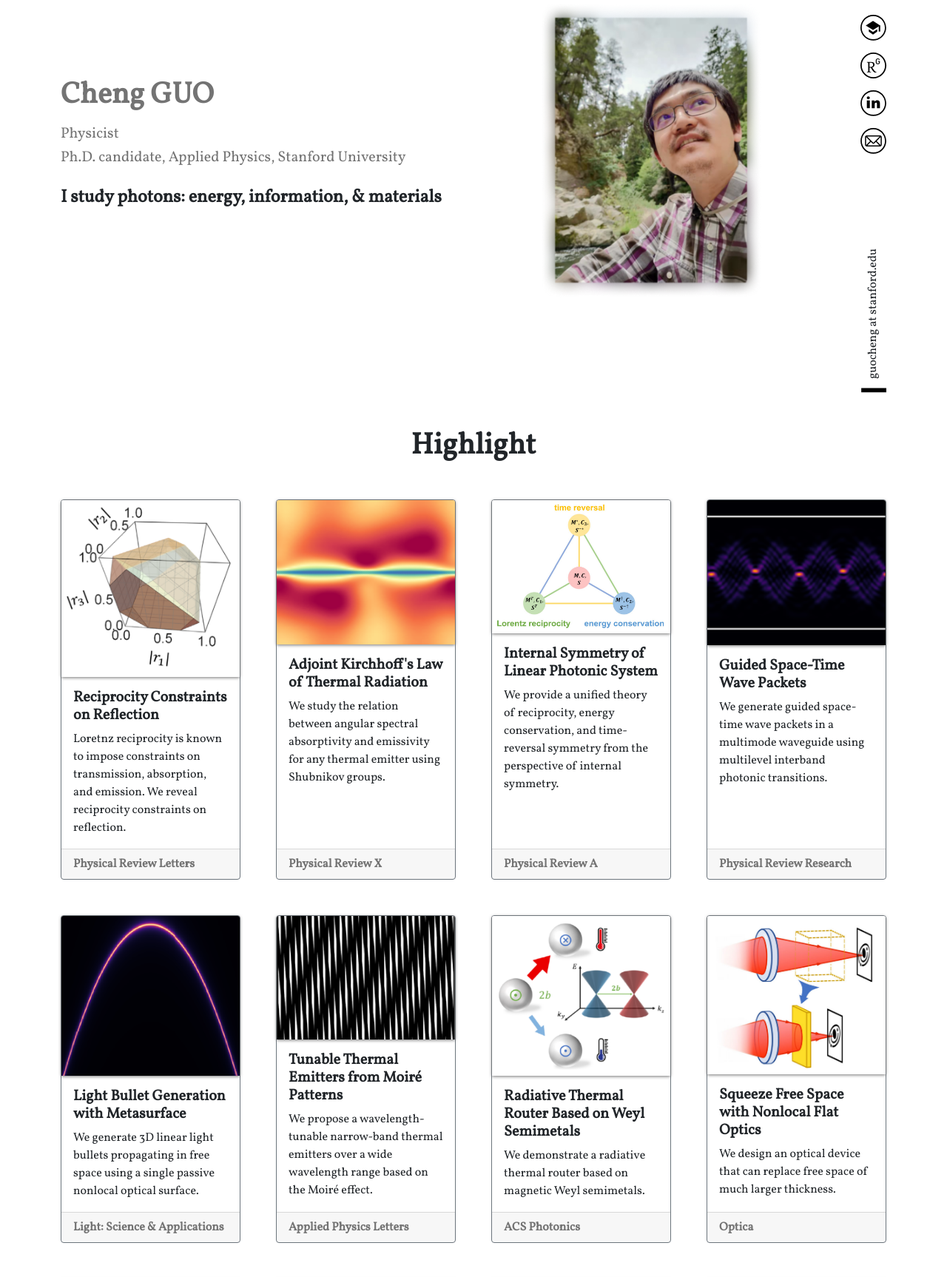
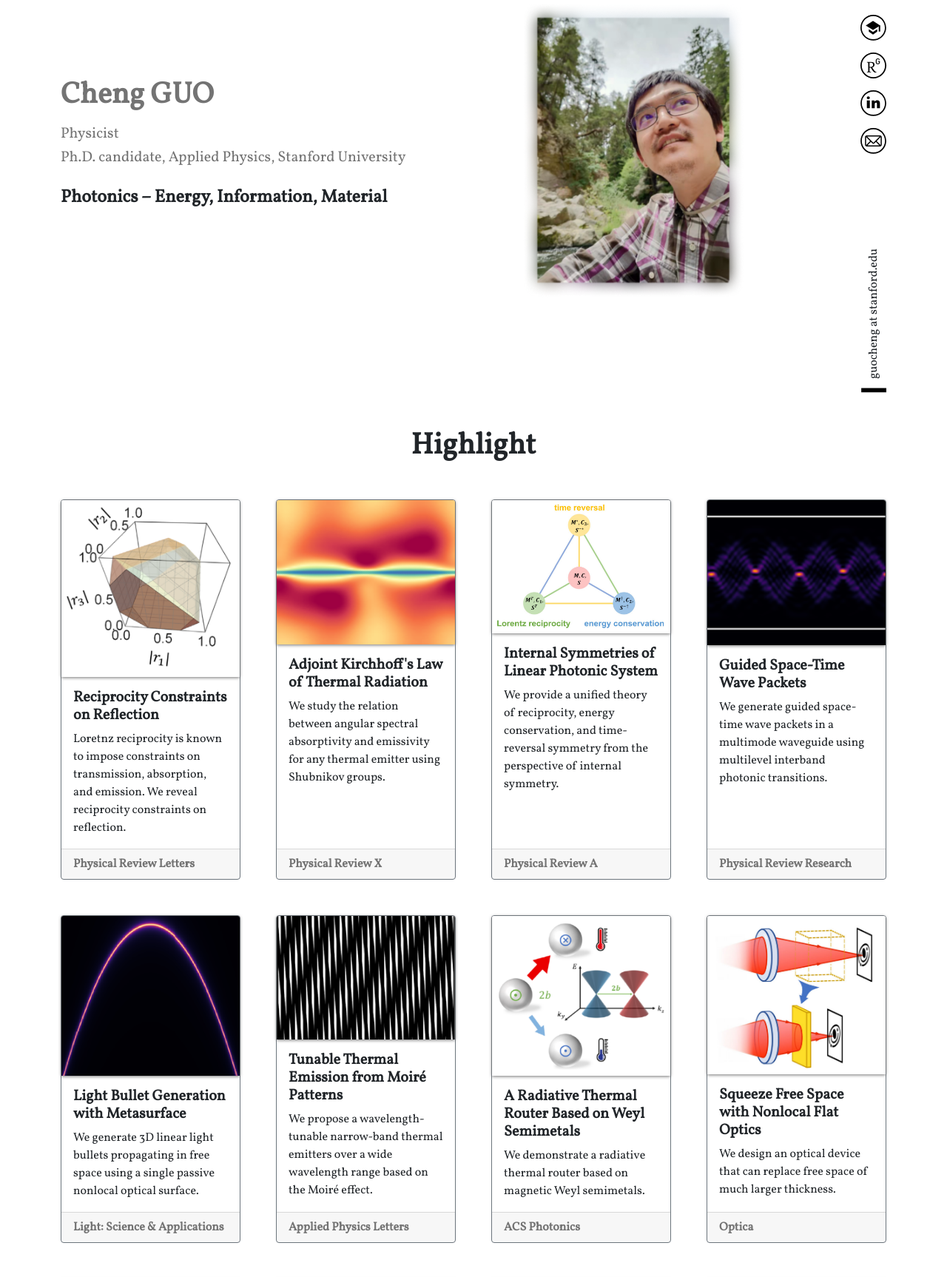
Before and after one commit to miao-kong/cguoresearchwebsite, a plain HTML site: page index.html in a window 1280 px wide. Shown: the part 213-1939 px from the top of the page at 74% size. Drawn offline with nearby package versions, Linux system fonts and the light colour scheme.

Commit message:
Fix typos

```diff
--- a/index.html
+++ b/index.html
@@ -83,13 +83,13 @@
 
 
         <div class="container full-page d-flex flex-md-row flex-column mt-5 mb-5 justify-content-between">
-            <div class="d-flex flex-column justify-content-center mb-3 me-md-5">
+            <div class="d-flex flex-column justify-content-center mb-3 me-md-5 text-center text-md-start">
                 <div class="d-flex flex-column justify-content-center mb-3">
                     <h1 class="mb-3"><span class="fw-bold color-light">Cheng GUO</span></h1>
                     <h5 class="color-light">Physicist</h5>
                     <h5 class="color-light">Ph.D. candidate, Applied Physics, Stanford University</h5>
                 </div>
-                <p class="fw-bold fs-4">I study photons: energy, information, & materials</p>
+                <p class="fw-bold fs-4">Photonics &ndash; Energy, Information, Material</p>
             </div>
             <div class="d-flex flex-row flex-md-column justify-content-center align-content-center me-md-5 mb-3">
                 <img src="./image/chengguo.png" alt="Cheng Guo" width="300" height="400">
@@ -105,10 +105,10 @@
                     <img src="./icon/linkedin.svg" class="me-3 me-md-0 mb-md-3" alt="LinkedIn" width="35">
                 </a>
                 <a href="mailto:guocheng@stanford.edu">
-                    <img src="./icon/email.svg" class="me-3 me-md-0 mb-md-3" alt="Email" width="35">
+                    <img src="./icon/email.svg" class="me-0 me-md-0 mb-md-3" alt="Email" width="35">
                 </a>
                 <div class="rotate-text-wrapper d-none d-md-block">
-                    <a class="rotate-text text-decoration-none text-reset" href="mailto:guocheng@stanford.edu">guocheng at stanford.edu</a>
+                    <a class="rotate-text text-decoration-none text-reset">guocheng at stanford.edu</a>
                 </div>
                 <img class="d-none d-md-block" src="./icon/small_line.svg" alt="Line" width="35">
             </div>
@@ -145,7 +145,7 @@
                     <a class="card h-100 border-secondary text-decoration-none text-reset" href="./publications.html#guo2022">
                         <img class="card-img-top card-img-standout" src="./image/guo2022_fig3.png" >
                         <div class="card-body">
-                            <h5 class="card-title fw-bold">Internal Symmetry of Linear Photonic System</h5>
+                            <h5 class="card-title fw-bold">Internal Symmetries of Linear Photonic System</h5>
                             <p class="card-text">We provide a unified theory of reciprocity, energy conservation, and time-reversal symmetry from the perspective of internal symmetry. </p>
                         </div>
                         <div class="card-footer color-light fw-bold">Physical Review A</div>
@@ -175,7 +175,7 @@
                     <a class="card h-100 border-secondary text-decoration-none text-reset" href="./publications.html#guo2021a">
                         <img class="card-img-top card-img-standout" src="./image/guo2021a_fig3.png" >
                         <div class="card-body">
-                            <h5 class="card-title fw-bold">Tunable Thermal Emitters from Moiré Patterns</h5>
+                            <h5 class="card-title fw-bold">Tunable Thermal Emission from Moiré Patterns</h5>
                             <p class="card-text"> We propose a wavelength-tunable narrow-band thermal emitters over a wide wavelength range based on the Moiré effect.</p>
                         </div>
                         <div class="card-footer color-light fw-bold">Applied Physics Letters</div>
@@ -185,7 +185,7 @@
                     <a class="card h-100 border-secondary text-decoration-none text-reset" href="./publications.html#guo2020c">
                         <img class="card-img-top card-img-standout" src="./image/guo2020c_fig0.png" >
                         <div class="card-body">
-                            <h5 class="card-title fw-bold">Radiative Thermal Router Based on Weyl Semimetals</h5>
+                            <h5 class="card-title fw-bold">A Radiative Thermal Router Based on Weyl Semimetals</h5>
                             <p class="card-text">We demonstrate a radiative thermal router based on magnetic Weyl semimetals. </p>
                         </div>
                         <div class="card-footer color-light fw-bold">ACS Photonics</div>
@@ -297,7 +297,7 @@
             </ul>
             <h2 class="fw-bold mb-3">Referee</h2>
             <div class="row row-cols-1 row-cols-sm-2 row-cols-md-4 gx-5 gy-1 fs-5">
-                <p class="col">Physics Review Letter</p>
+                <p class="col">Physical Review Letters</p>
                 <p class="col">eLight</p>
                 <p class="col">Optica</p>
                 <p class="col">Physical Review A</p>
```
